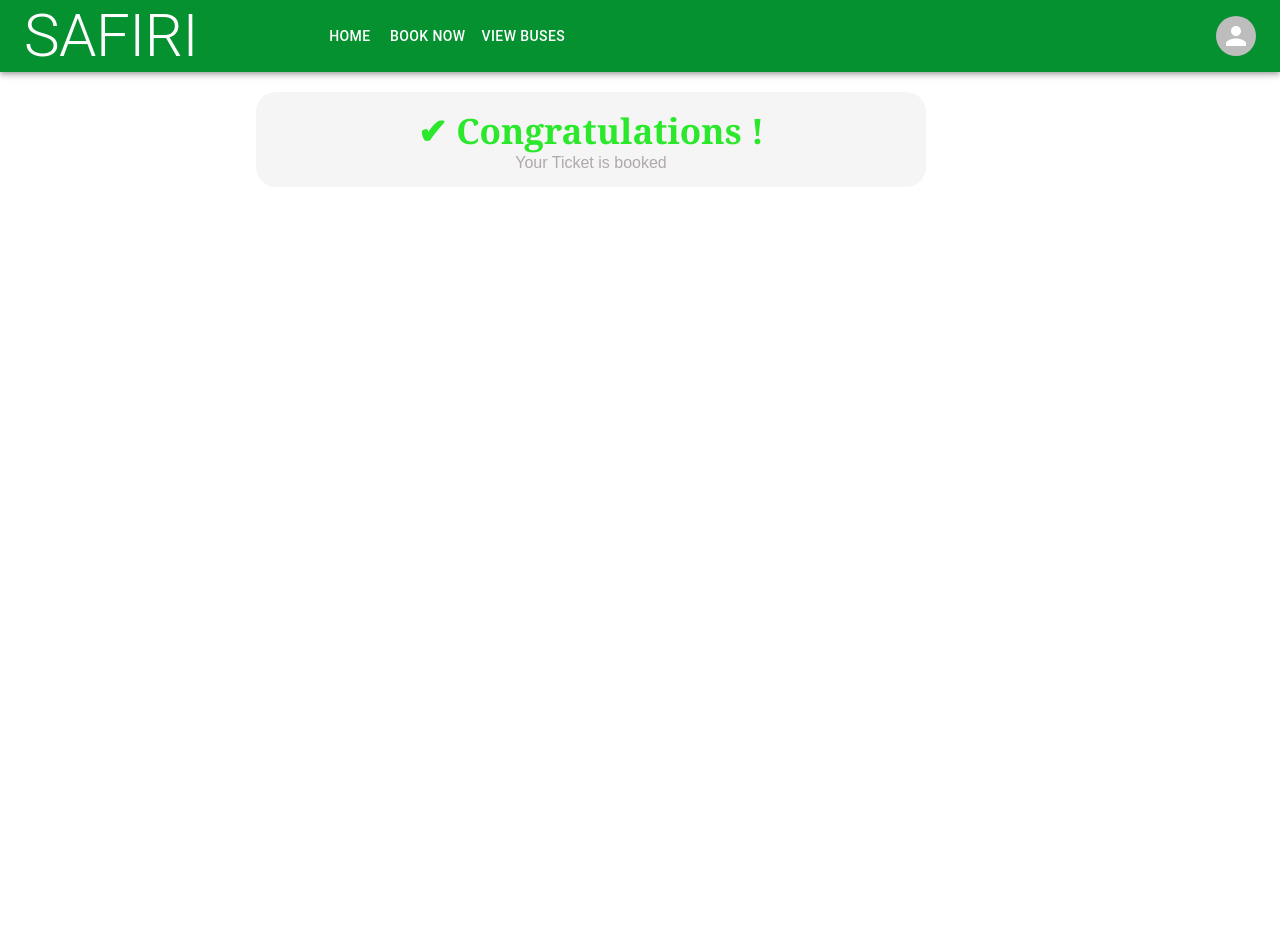
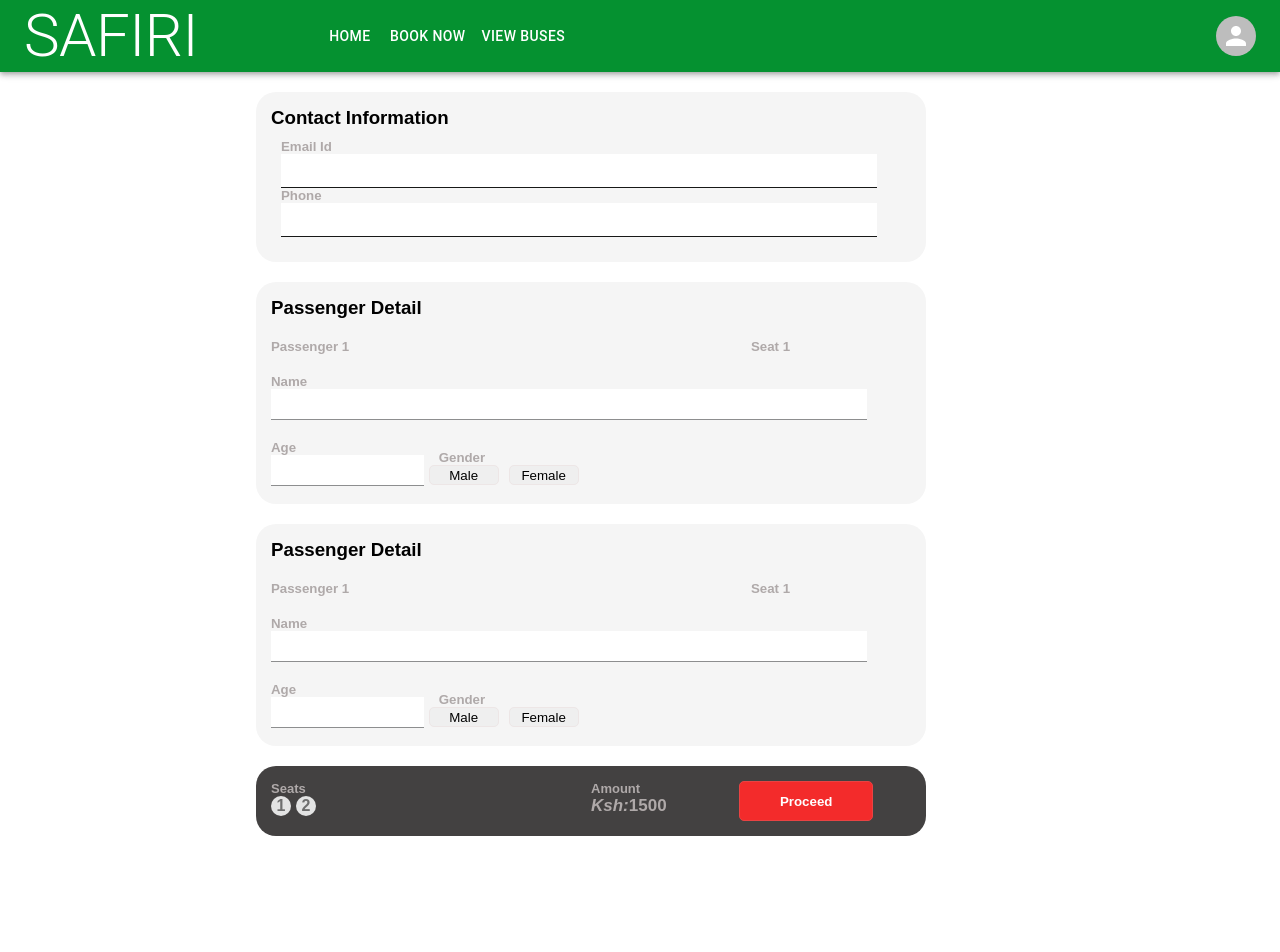
Before and after one commit to MURIUKI2092/Bus-Reservation-System, a React (Create React App) app: page / in a window 1280 px wide. Shown: the top 952 px of the page. Built offline with nearby package versions, Linux system fonts and the light colour scheme.

Commit message:
added a user booking detail container to hold the information

```diff
--- a/src/App.js
+++ b/src/App.js
@@ -17,6 +17,9 @@ import PassengerDetail from "./components/pasengerDetails";
 import TicketDetails from "./components/ticketDetails";
 import PrintingTickets from "./components/printingTickets";
 import Congratulations from "./components/congratulations";
+import Booked from "./containers/booked";
+import UserDetails from "./containers/passengerDetail";
+import Proceed from "./components/proceed";
 //import  ContactDetails from './components/ContactInfo'
 
 
@@ -27,7 +30,7 @@ function App() {
       <NavigationBar></NavigationBar>
       <MainContainer>
 
-       <Congratulations/>
+       <UserDetails/>
 
       </MainContainer>
       <Footer/>
--- /dev/null
+++ b/src/components/proceed.js
@@ -0,0 +1,24 @@
+import React from 'react';
+
+const Proceed =()=>{
+  return(
+    <section className='proceedDetails'>
+      <div className='seats'>
+        <h5>Seats</h5>
+        <span className='circle'>1</span>
+        <span className='circle'>2</span>
+
+      </div>
+      <div>
+        <h5>Amount</h5>
+        <p><em>Ksh:</em>1500</p>
+
+      </div>
+      <div>
+      <button type="submit" placeholder=""><strong>Proceed</strong></button>
+      </div>
+    </section>
+
+  )
+}
+export default Proceed;
--- /dev/null
+++ b/src/containers/booked.js
@@ -0,0 +1,17 @@
+import React ,{Fragment} from "react";
+import Congratulations from "../components/congratulations";
+import PrintingTickets from "../components/printingTickets";
+import TicketDetails from "../components/ticketDetails";
+
+const Booked =({children})=>{
+  return(
+    <Fragment>
+      <Congratulations/>
+      <TicketDetails/>
+      <PrintingTickets/>
+
+    </Fragment>
+
+  )
+}
+export default Booked
--- /dev/null
+++ b/src/containers/passengerDetail.js
@@ -0,0 +1,17 @@
+import React ,{Fragment} from 'react';
+import ContactDetails from '../components/ContactInfo';
+import PassengerDetail from '../components/pasengerDetails';
+import Proceed from '../components/proceed';
+
+const UserDetails=({children})=>{
+  return (
+    <Fragment>
+      <ContactDetails/>
+      <PassengerDetail/>
+      <PassengerDetail/>
+      <Proceed/>
+
+    </Fragment>
+  )
+}
+export default UserDetails
--- a/src/style.css
+++ b/src/style.css
@@ -139,7 +139,7 @@ li{
        width: 70%;
 
 }
-.travelCard ,.printingTickets,.congratulations,.ContactDetails,.passengerDetails,.ticketDetails{
+.travelCard ,.proceedDetails,.printingTickets,.congratulations,.ContactDetails,.passengerDetails,.ticketDetails{
     height: auto;
     background-color:whitesmoke;
     width: 50%;
@@ -330,6 +330,43 @@ li{
 .congratulations p{
     font-size: 16px;
 }
+.circle{
+    background: #e3e3e3;
+    border-radius: 50%;
+    -moz-border-radius: 50%;
+    -webkit-border-radius: 50%;
+    color: #6e6e6e;
+    display: inline-block;
+    font-weight: bold;
+    line-height: 20px;
+    margin-right: 5px;
+    text-align: center;
+    width: 20px;
+}
+.proceedDetails{
+    background-color: rgb(67, 65, 65);
+    display: grid;
+    grid-template-columns: 2.5fr 1fr 1.5fr;
+}
+.proceedDetails h5{
+    font-size: 13px;
+}
+.proceedDetails p{
+    font-size: 17px;
+    font-weight: bolder;
+}
+.proceedDetails button{
+    background-color: rgb(243, 43, 43);
+    width: 70%;
+    color: white;
+    margin-left: 20px;
+
+    height: 40px;
+
+    border: 1px solid rgb(233, 67, 67);
+    border-radius: 5px;
+    cursor: pointer;
+}
 @media (max-width: 700px) {
     .footer{
         margin-left: -40px;
```
